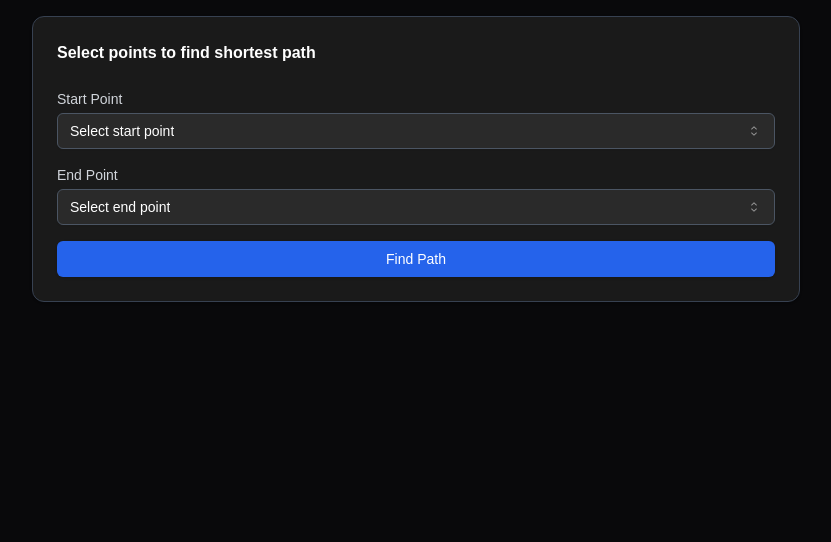
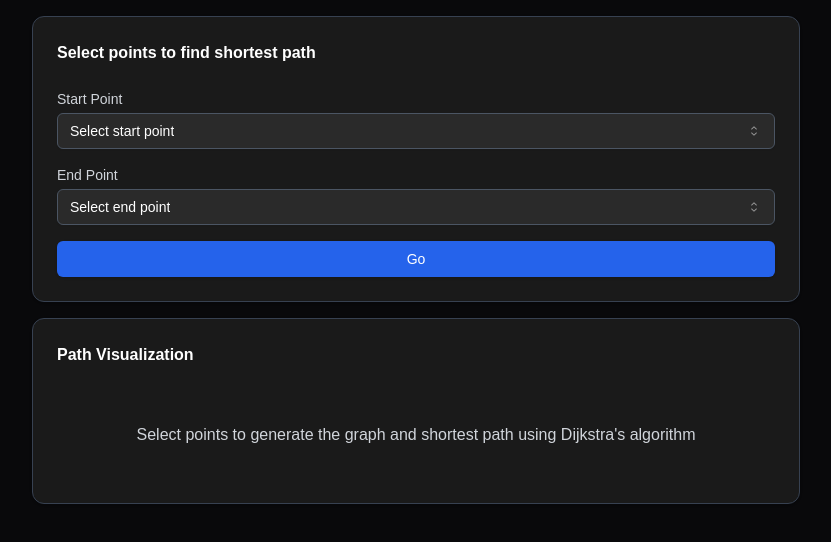
Before and after one commit to anmolhurkat/dijkstra-asu, a Next.js app: page / in a window 1280 px wide. Shown: the top 542 px of the page, without its empty margins (224-1055 px from the left). Built offline with nearby package versions, Linux system fonts and the light colour scheme.

Commit message:
Make path visualization card

```diff
--- a/src/app/page.tsx
+++ b/src/app/page.tsx
@@ -2,7 +2,8 @@
 
 import { ShowGraph } from "@/components/types";
 import { useState } from "react";
-import PathCard from "@/components/path-card";
+import PathSelectCard from "@/components/PathSelectCard";
+import PathVisualCard from "@/components/PathVisualCard";
 
 export default function Home() {
   const [state, setState] = useState<ShowGraph>("false");
@@ -10,8 +11,8 @@ export default function Home() {
   return (
     <div className="flex flex-col items-center justify-start min-h-screen p-4 text-white">
       <div className="w-full max-w-3xl space-y-4">
-        <PathCard setState={setState} />
-        {state === "true" ? <div>Graph will be displayed here</div> : ""}
+        <PathSelectCard setState={setState} />
+        <PathVisualCard showGraph={state} />
       </div>
     </div>
   );
--- a/src/components/path-card.tsx
+++ b/src/components/PathSelectCard.tsx
@@ -1,5 +1,3 @@
-"use client";
-
 import { Card, CardContent, CardHeader } from "@/components/ui/card";
 import {
   Select,
@@ -14,11 +12,11 @@ import { useState } from "react";
 import campusGraph from "@/lib/graph";
 import { ShowGraph } from "./types";
 
-interface PathCardProps {
+interface PathSelectCardProps {
   setState: (state: ShowGraph) => void;
 }
 
-export const PathCard = ({ setState }: PathCardProps) => {
+export const PathSelectCard = ({ setState }: PathSelectCardProps) => {
   const locations = Object.keys(campusGraph);
   const [startPoint, setStartPoint] = useState("");
   const [endPoint, setEndPoint] = useState("");
@@ -45,7 +43,11 @@ export const PathCard = ({ setState }: PathCardProps) => {
             </SelectTrigger>
             <SelectContent className="bg-[#2a2a2a]">
               {locations.map((location) => (
-                <SelectItem key={location} value={location}>
+                <SelectItem
+                  key={location}
+                  value={location}
+                  className="hover:bg-gray-700 focus:bg-gray-700 focus:text-white"
+                >
                   {location}
                 </SelectItem>
               ))}
@@ -65,7 +67,11 @@ export const PathCard = ({ setState }: PathCardProps) => {
             </SelectTrigger>
             <SelectContent className="bg-[#2a2a2a]">
               {locations.map((location) => (
-                <SelectItem key={location} value={location}>
+                <SelectItem
+                  key={location}
+                  value={location}
+                  className="hover:bg-gray-700 focus:bg-gray-700 focus:text-white"
+                >
                   {location}
                 </SelectItem>
               ))}
@@ -102,7 +108,7 @@ export const PathCard = ({ setState }: PathCardProps) => {
               Calculating...
             </span>
           ) : (
-            "Find Path"
+            "Go"
           )}
         </Button>
       </CardContent>
@@ -110,4 +116,4 @@ export const PathCard = ({ setState }: PathCardProps) => {
   );
 };
 
-export default PathCard;
+export default PathSelectCard;
--- /dev/null
+++ b/src/components/PathVisualCard.tsx
@@ -0,0 +1,28 @@
+import { ShowGraph } from "./types";
+import { Card, CardContent, CardHeader } from "./ui/card";
+
+interface PathVisualCardProps {
+  showGraph: ShowGraph;
+}
+
+export const PathVisualCard = ({ showGraph }: PathVisualCardProps) => {
+  return (
+    <Card className="bg-[#1a1a1a] border-gray-700">
+      <CardHeader className="font-semibold text-white">
+        Path Visualization
+      </CardHeader>
+      <CardContent className="space-y-4">
+        {showGraph === "true" ? (
+          <div>This is the graph</div>
+        ) : (
+          <p className="text-gray-300 text-center py-8">
+            Select points to generate the graph and shortest path using
+            Dijkstra's algorithm
+          </p>
+        )}
+      </CardContent>
+    </Card>
+  );
+};
+
+export default PathVisualCard;
```
